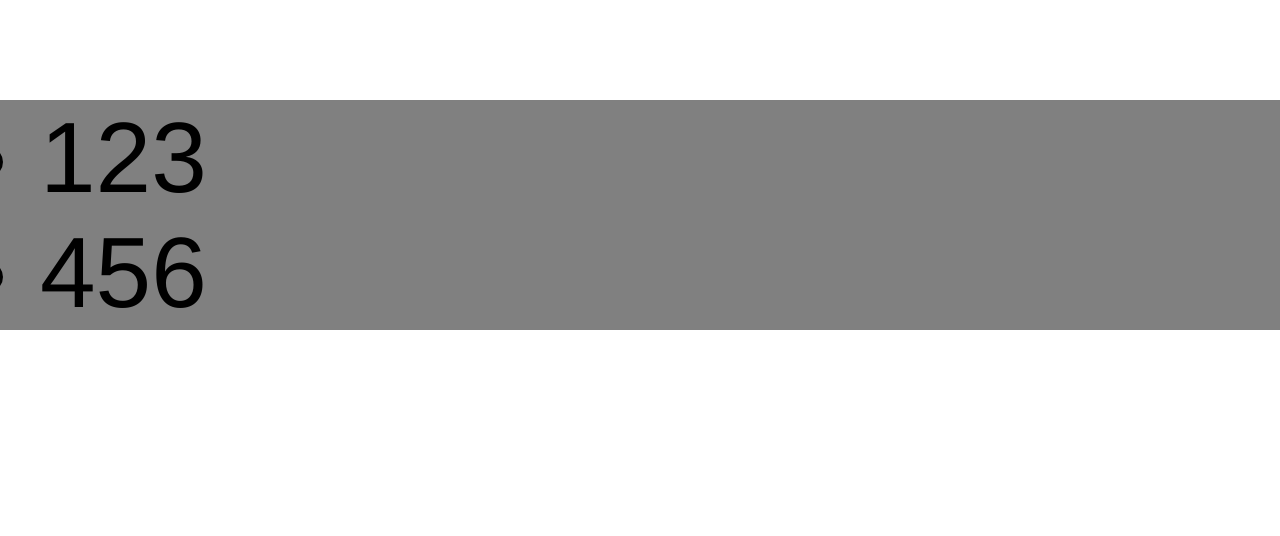
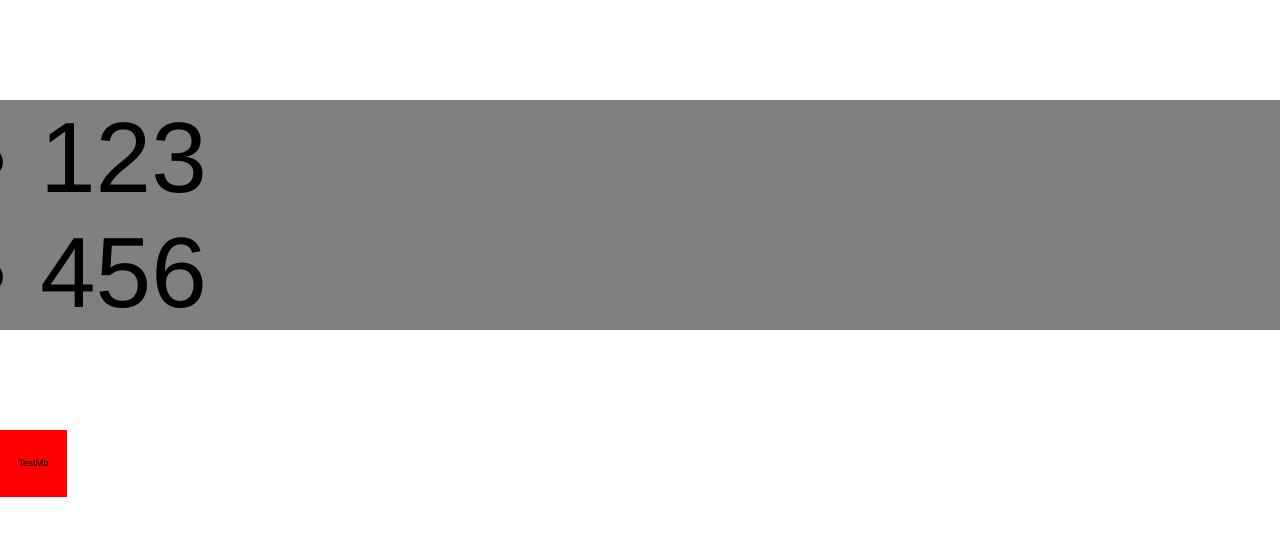
Before and after one commit to studyyiran/react-mode, a React app: page /focus/today in a window 1280 px wide. Shown: the top 536 px of the page. Built offline with nearby package versions, Linux system fonts and the light colour scheme.

Commit message:
修改mixin

```diff
--- a/public/index.html
+++ b/public/index.html
@@ -25,6 +25,11 @@
       Learn how to configure a non-root public URL by running `npm run build`.
     -->
     <title>React App</title>
+    <style>
+      html {
+        font-size: 10vw;
+      }
+    </style>
   </head>
   <body>
     <noscript>You need to enable JavaScript to run this app.</noscript>
--- a/src/pages/components/testLess/index.less
+++ b/src/pages/components/testLess/index.less
@@ -20,3 +20,11 @@
 .test-mixin {
           color: #hello(green)[];
 }
+
+@p: {
+  .text-font {
+    font-size: 10 * @px;
+  }
+
+}
+#hello2(@p);
--- a/src/pages/components/testLess/index2.less
+++ b/src/pages/components/testLess/index2.less
@@ -23,3 +23,12 @@
 #hello(@rules) {
   @result: @rules;
 }
+
+#hello2(@rules) {
+  #remformat() {
+    @result: 1rem / 37.5;
+  }
+  #remformat();
+  @px: @result / 2;
+  @rules();
+}
--- /dev/null
+++ b/src/pages/components/testMb/index.less
@@ -0,0 +1,14 @@
+@import (reference) "~common/styles/index.less";
+
+@p1: {
+  .test-mb {
+    .font(14);
+    height: 100*@px;
+    line-height: 100*@px;
+    text-align: center;
+    width: 100*@px;
+    background: red;
+  }
+};
+
+.hello(@p1);
--- /dev/null
+++ b/src/pages/components/testMb/index.tsx
@@ -0,0 +1,10 @@
+import React from "react";
+import './index.less';
+
+interface ITestMb {
+
+}
+
+export const TestMb: React.FC<ITestMb> = props => {
+  return <div className="test-mb">TestMb</div>
+}
--- a/src/pages/main/index.tsx
+++ b/src/pages/main/index.tsx
@@ -1,6 +1,7 @@
 import React, { useContext, useEffect } from "react";
 import "./index.less";
 import {TestLess} from "../components/testLess";
+import {TestMb} from "../components/testMb";
 
 interface ITestName {
 
@@ -9,5 +10,6 @@ interface ITestName {
 export const MainPage: React.FC<ITestName> = props => {
   return <div className="main-page">
     <TestLess />
+    <TestMb />
   </div>;
 }
```
